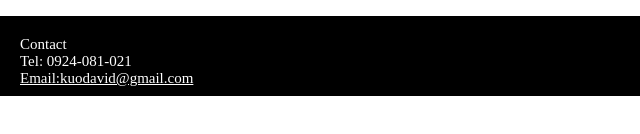
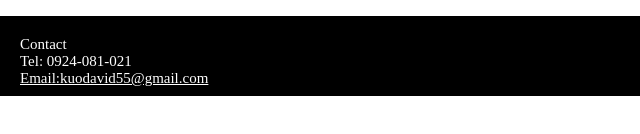
Before and after one commit to chengenkuo/My--Personal--Website, a plain HTML site: page self-introduction.html in a window 1280 px wide. Shown: the part 704-838 px from the top of the page, 0-640 px from the left. Drawn offline with nearby package versions, Linux system fonts and the light colour scheme.

Commit message:
update email in self intro

```diff
--- a/self-introduction.html
+++ b/self-introduction.html
@@ -31,7 +31,7 @@
     <footer class="footer">
       <div class="footer-contact">Contact</div>
       <div class="footer-tel">Tel: 0924-081-021</div>
-      <a href="mailto:kuodavid@gmail.com" class="footer-email-info">Email:kuodavid@gmail.com</a>
+      <a href="mailto:kuodavid55@gmail.com" class="footer-email-info">Email:kuodavid55@gmail.com</a>
 
     </footer>
 
```
